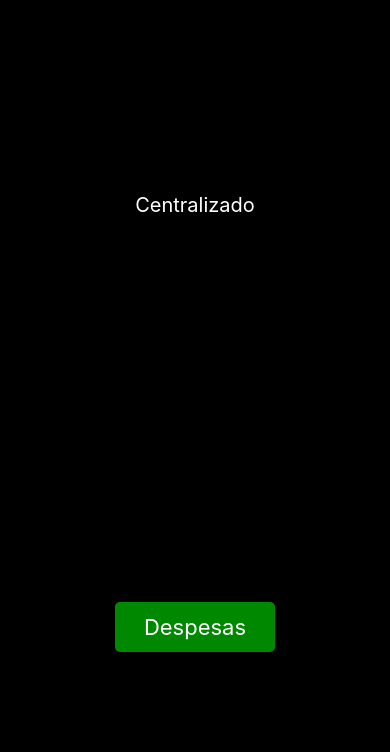
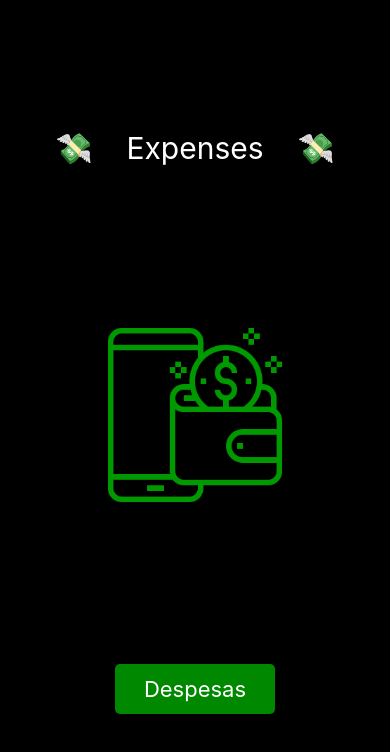
Before and after one commit to erivanstdio/Despesas, a React Native app: screen / in a window 390 px wide. Shown: the top 752 px of the page. Built offline with nearby package versions, Linux system fonts and the light colour scheme.

Commit message:
melhorando aparência da Home

```diff
--- a/src/screens/Home/index.js
+++ b/src/screens/Home/index.js
@@ -1,5 +1,5 @@
 import React from 'react';
-import { View, Text } from 'react-native';
+import { View, Text, Image } from 'react-native';
 import Button from '../../components/Button';
 
 import styles from './styles';
@@ -12,7 +12,8 @@ const Home = ({navigation}) => {
 
   return (
     <View style={styles.container}>
-      <Text style={styles.text}>Centralizado</Text>
+      <Text style={styles.text}>💸    Expenses    💸</Text>
+      <Image style={styles.logo} source={require('../../assets/digital-wallet.png')} />
       <Button title="Despesas" onPress={handleNavigate}/>
     </View>
   );
--- a/src/screens/Home/styles.js
+++ b/src/screens/Home/styles.js
@@ -5,11 +5,18 @@ const styles = StyleSheet.create({
     flex: 1,
     justifyContent: 'space-around',
     alignItems: 'center',
-    backgroundColor: '#000'
+    backgroundColor: '#000',
+    paddingVertical: 50,
   },
   text: {
     color: '#fff',
-    fontSize: 20,
+    fontSize: 30,
+  },
+
+  logo: {
+    height: 180,
+    width: 180,
+    tintColor: '#009900',
   }
 })
 
```
Also changed, not shown: src/assets/digital-wallet.png (added).
